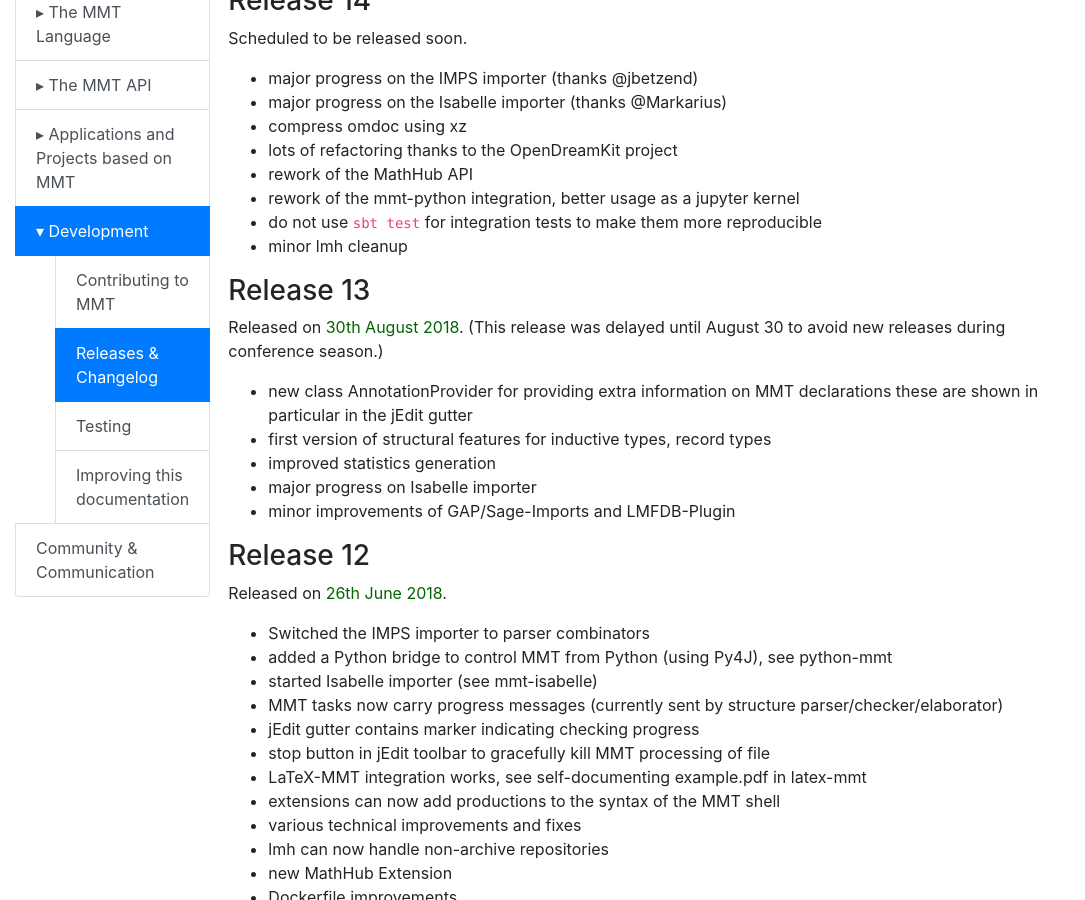
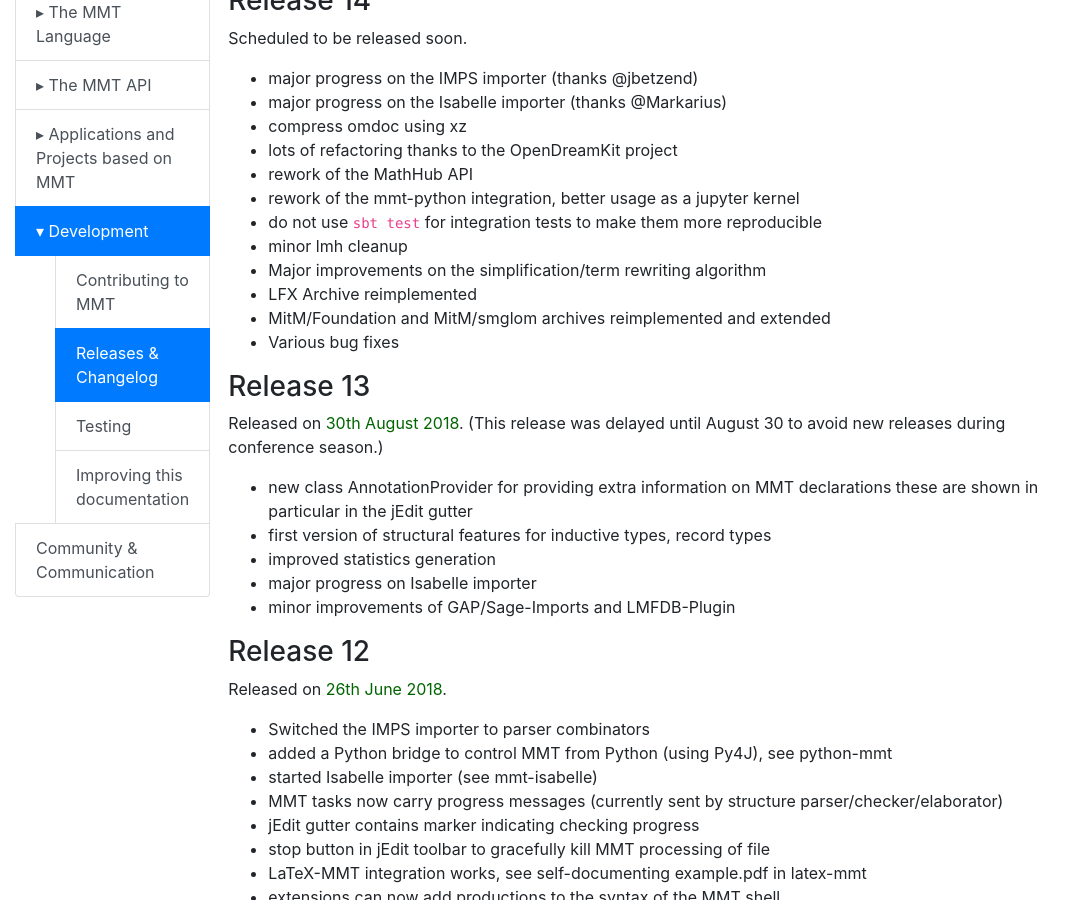
Before and after one commit to UniFormal/uniformal.github.io, a Jekyll site: the page built from doc/development/releases.md, in a window 1280 px wide and 900 px high, scrolled down 319 px. Shown: the whole window, without its empty margins (0-1085 px from the left). Built offline with Jekyll 4.4.1, drawn with Linux system fonts in a browser that asks for light colours.

Commit message:
Update releases.md

```diff
--- a/doc/development/releases.md
+++ b/doc/development/releases.md
@@ -23,6 +23,10 @@
 - rework of the mmt-python integration, better usage as a jupyter kernel
 - do not use `sbt test` for integration tests to make them more reproducible
 - minor lmh cleanup
+- Major improvements on the simplification/term rewriting algorithm
+- LFX Archive reimplemented
+- MitM/Foundation and MitM/smglom archives reimplemented and extended
+- Various bug fixes
 
 ### Release 13
 
```
